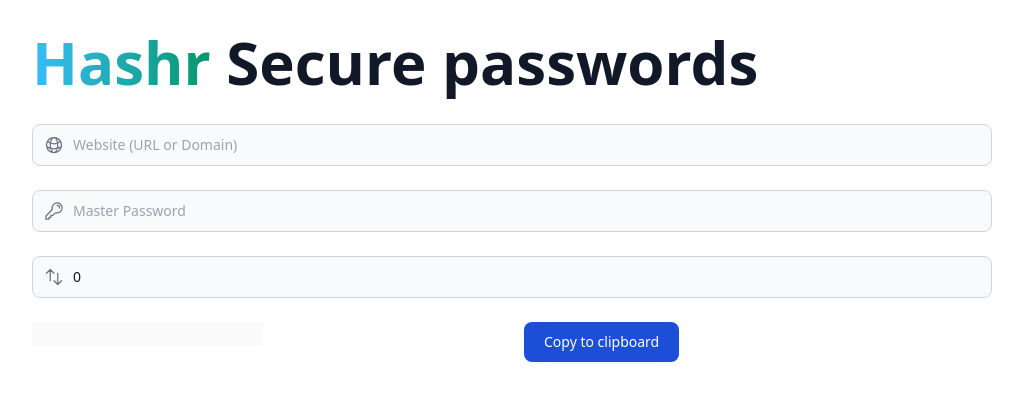
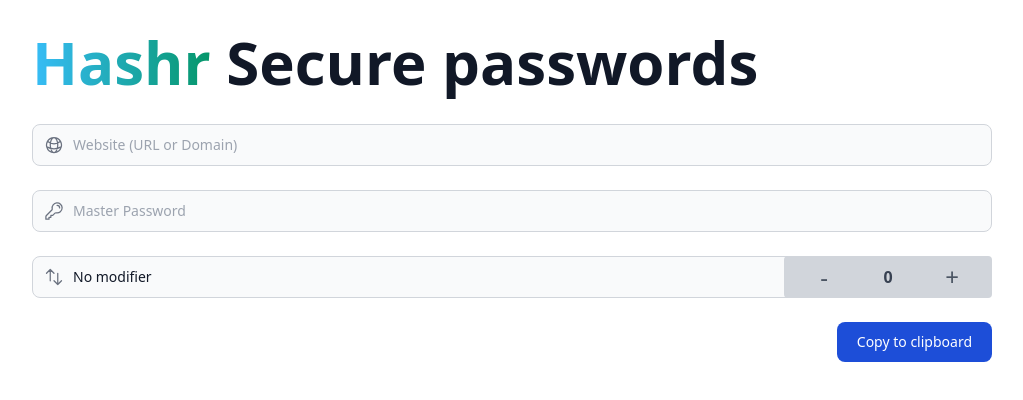
Before and after one commit to d-rr/hashr-web, a React (Create React App) app: page / in a window 1280 px wide. Shown: the top 400 px of the page, without its empty margins (128-1151 px from the left). Built offline with nearby package versions, Linux system fonts and the light colour scheme.

Commit message:
add modifier functionality

```diff
--- a/src/components/Hashr.js
+++ b/src/components/Hashr.js
@@ -1,28 +1,33 @@
-import { useRef, useState } from "react";
+import { useEffect, useRef, useState } from "react";
 import SPH_HashedPassword from "../vendor/SPH_HashedPassword";
 import SPH_DomainExtractor from "../vendor/SPH_DomainExtractor";
 
 function Hashr() {
-    const websiteRef = useRef()
-    const masterPasswordRef = useRef()
-    const modifierRef = useRef()
-    const [hashedPassword, setHashedPassword] = useState('')
+    const websiteRef = useRef();
+    const masterPasswordRef = useRef();
+
+    const [website, setWebsite] = useState(null);
+    const [masterPassword, setMasterPassword] = useState(null);
+    const [hashedPassword, setHashedPassword] = useState('');
+    const [modifier, setModifier] = useState(0);
+
+    useEffect(updateHashedPassword)
 
     function updateHashedPassword() {
-        console.log('update hashed password');
+        if (!website || !masterPassword) {
+            return;
+        }
 
-        let password = masterPasswordRef.current.value;
-        let domain = websiteRef.current.value;
+        console.log('update hashed password with modifier: ' + modifier);
 
-        let cleaned_domain = new SPH_DomainExtractor().extractDomain(domain);
+        let cleaned_domain = new SPH_DomainExtractor().extractDomain(website);
         let modified_domain = modifyDomain(cleaned_domain);
-        let password_hash = new SPH_HashedPassword(password, modified_domain).toString();
+        let password_hash = new SPH_HashedPassword(masterPassword, modified_domain).toString();
 
         setHashedPassword(password_hash);
     }
 
     function modifyDomain(domain) {
-        let modifier = modifierRef.current.value;
         if (modifier >= 1) {
             return domain + ":" + modifier;
         } else {
@@ -31,72 +36,80 @@
     }
 
     function copyToClipboard(event) {
-        navigator.clipboard.writeText(hashedPassword)
-        console.log("password copied to clipboard")
-        event.preventDefault()
+        navigator.clipboard.writeText(hashedPassword);
+        console.log("password copied to clipboard");
+        event.preventDefault();
+    }
+
+    function decreaseModifier() {
+        setModifier(Math.max(0, modifier - 1));
+    }
+
+    function increaseModifier() {
+        setModifier(modifier + 1);
     }
 
     return (
         <div>
             <form>
                 <div className="mb-6 relative">
-                    <div class="absolute inset-y-0 left-0 flex items-center pl-3 pointer-events-none">
+                    <div className="absolute inset-y-0 left-0 flex items-center pl-3 pointer-events-none">
                         <svg xmlns="http://www.w3.org/2000/svg" fill="none" viewBox="0 0 24 24" strokeWidth={1.5} stroke="currentColor" className="w-5 h-5 text-gray-500 dark:text-gray-400">
                             <path strokeLinecap="round" strokeLinejoin="round" d="M12 21a9.004 9.004 0 008.716-6.747M12 21a9.004 9.004 0 01-8.716-6.747M12 21c2.485 0 4.5-4.03 4.5-9S14.485 3 12 3m0 18c-2.485 0-4.5-4.03-4.5-9S9.515 3 12 3m0 0a8.997 8.997 0 017.843 4.582M12 3a8.997 8.997 0 00-7.843 4.582m15.686 0A11.953 11.953 0 0112 10.5c-2.998 0-5.74-1.1-7.843-2.918m15.686 0A8.959 8.959 0 0121 12c0 .778-.099 1.533-.284 2.253m0 0A17.919 17.919 0 0112 16.5c-3.162 0-6.133-.815-8.716-2.247m0 0A9.015 9.015 0 013 12c0-1.605.42-3.113 1.157-4.418" />
                         </svg>
                     </div>
                     <input
                         type="url"
-                        id="website"
                         className="bg-gray-50 border border-gray-300 text-gray-900 text-sm rounded-lg focus:ring-blue-500 focus:border-blue-500 block w-full pl-10 p-2.5 dark:bg-gray-700 dark:border-gray-600 dark:placeholder-gray-400 dark:text-white dark:focus:ring-blue-500 dark:focus:border-blue-500"
                         placeholder="Website (URL or Domain)"
-                        required
-                        onChange={updateHashedPassword}
-                        ref={websiteRef} />
+                        ref={websiteRef}
+                        onChange={() => setWebsite(websiteRef.current.value)}
+                        required />
                 </div>
                 <div className="mb-6 relative">
-                    <div class="absolute inset-y-0 left-0 flex items-center pl-3 pointer-events-none">
+                    <div className="absolute inset-y-0 left-0 flex items-center pl-3 pointer-events-none">
                         <svg xmlns="http://www.w3.org/2000/svg" fill="none" viewBox="0 0 24 24" strokeWidth={1.5} stroke="currentColor" className="w-5 h-5 text-gray-500 dark:text-gray-400">
                             <path strokeLinecap="round" strokeLinejoin="round" d="M15.75 5.25a3 3 0 013 3m3 0a6 6 0 01-7.029 5.912c-.563-.097-1.159.026-1.563.43L10.5 17.25H8.25v2.25H6v2.25H2.25v-2.818c0-.597.237-1.17.659-1.591l6.499-6.499c.404-.404.527-1 .43-1.563A6 6 0 1121.75 8.25z" />
                         </svg>
                     </div>
                     <input
                         type="password"
-                        id="master_password"
                         className="bg-gray-50 border border-gray-300 text-gray-900 text-sm rounded-lg focus:ring-blue-500 focus:border-blue-500 block w-full pl-10 p-2.5 dark:bg-gray-700 dark:border-gray-600 dark:placeholder-gray-400 dark:text-white dark:focus:ring-blue-500 dark:focus:border-blue-500"
                         placeholder="Master Password"
-                        required
-                        onChange={updateHashedPassword}
-                        ref={masterPasswordRef} />
+                        ref={masterPasswordRef}
+                        onChange={() => setMasterPassword(masterPasswordRef.current.value)}
+                        required />
                 </div>
                 <div className="mb-6 relative">
-                    <div class="absolute inset-y-0 left-0 flex items-center pl-3 pointer-events-none">
+                    <div className="absolute inset-y-0 left-0 flex items-center pl-3 pointer-events-none">
                         <svg xmlns="http://www.w3.org/2000/svg" fill="none" viewBox="0 0 24 24" strokeWidth={1.5} stroke="currentColor" className="w-5 h-5 text-gray-500 dark:text-gray-400">
                             <path strokeLinecap="round" strokeLinejoin="round" d="M3 7.5L7.5 3m0 0L12 7.5M7.5 3v13.5m13.5 0L16.5 21m0 0L12 16.5m4.5 4.5V7.5" />
                         </svg>
                     </div>
-                    <input
-                        type="number"
-                        id="modifier"
-                        className="bg-gray-50 border border-gray-300 text-gray-900 text-sm rounded-lg focus:ring-blue-500 focus:border-blue-500 block w-full pl-10 p-2.5 dark:bg-gray-700 dark:border-gray-600 dark:placeholder-gray-400 dark:text-white dark:focus:ring-blue-500 dark:focus:border-blue-500"
-                        placeholder="Modifier"
-                        defaultValue={0}
-                        min={0}
-                        max={999}
-                        required
-                        onChange={updateHashedPassword}
-                        ref={modifierRef} />
+                    <div className="bg-gray-50 border border-gray-300 text-gray-900 text-sm rounded-lg focus:ring-blue-500 focus:border-blue-500 block w-full pl-10 p-2.5 dark:bg-gray-700 dark:border-gray-600 dark:placeholder-gray-400 dark:text-white dark:focus:ring-blue-500 dark:focus:border-blue-500">
+                        {modifier >= 1 ? "Variant " + modifier : "No modifier"}
+                    </div>
+                    <div className="absolute inset-y-0 right-0 flex flex-row">
+                        <button type="button" onClick={decreaseModifier} className="bg-gray-300 text-gray-600 hover:text-gray-700 hover:bg-gray-400 h-full w-20 rounded-l cursor-pointer">
+                            <span className="m-auto text-2xl font-thin">-</span>
+                        </button>
+                        <input
+                            type="text"
+                            className="max-w-xs w-12 outline-none focus:outline-none text-center bg-gray-300 font-semibold text-md hover:text-black focus:text-black  md:text-basecursor-default flex items-center text-gray-700 outline-none"
+                            readOnly
+                            value={modifier} />
+                        <button type="button" onClick={increaseModifier} className="bg-gray-300 text-gray-600 hover:text-gray-700 hover:bg-gray-400 h-full w-20 rounded-r cursor-pointer">
+                            <span className="m-auto text-2xl font-thin">+</span>
+                        </button>
+                    </div>
                 </div>
                 <div className="grid gap-6 mb-6 md:grid-cols-2">
                     <div>
-                        <input
-                            type="text"
-                            className="dark:bg-gray-700"
-                            value={hashedPassword}
-                            readOnly
-                            disabled />
+                        <p className="text-4xl font-medium text-gray-900 dark:text-white">
+                            {hashedPassword}
+                        </p>
                     </div>
-                    <div>
+                    <div className="justify-self-end">
                         <button
                             type="submit"
                             className="text-white bg-blue-700 hover:bg-blue-800 focus:ring-4 focus:outline-none focus:ring-blue-300 font-medium rounded-lg text-sm w-full sm:w-auto px-5 py-2.5 text-center dark:bg-blue-600 dark:hover:bg-blue-700 dark:focus:ring-blue-800"
```
